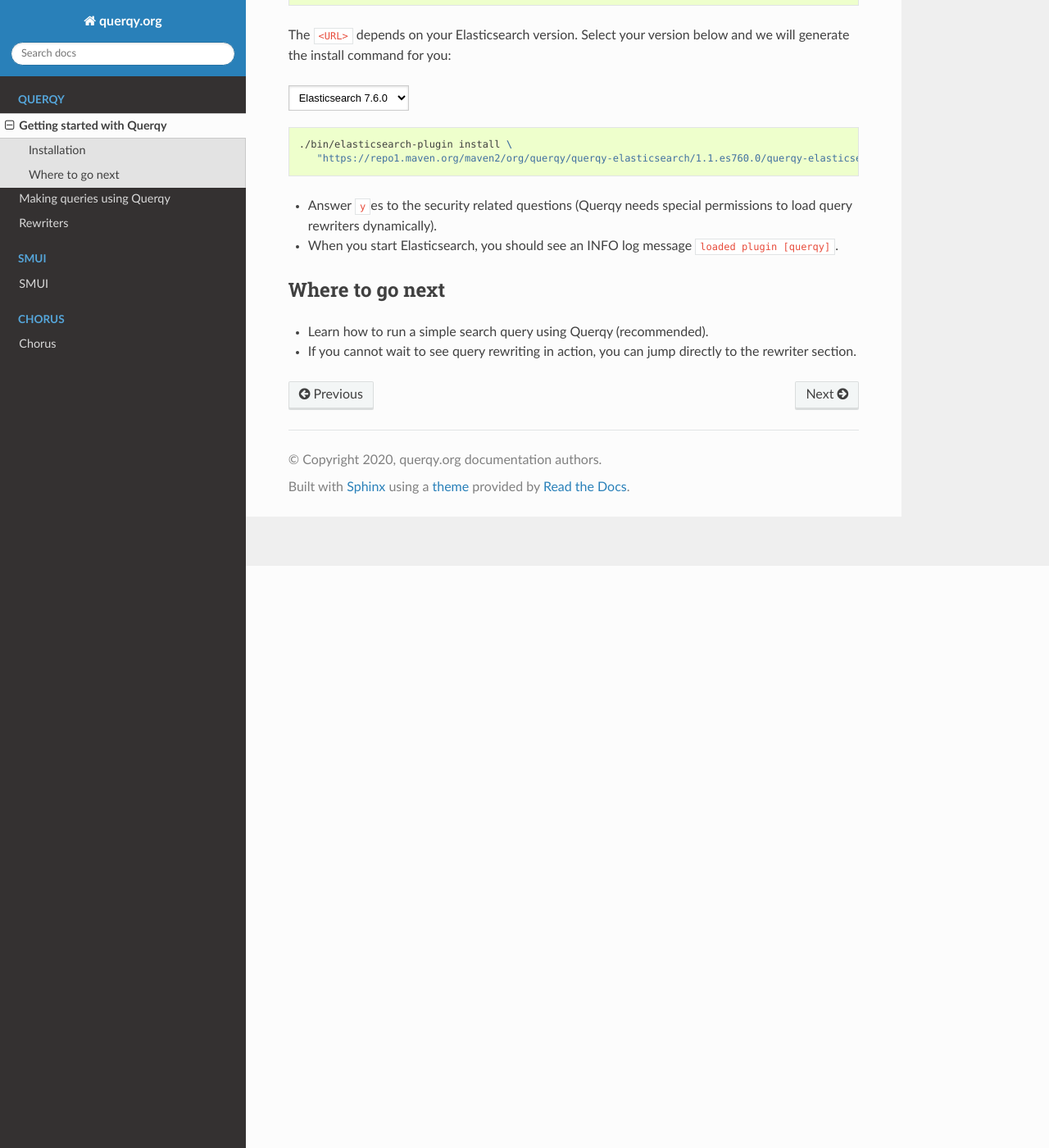
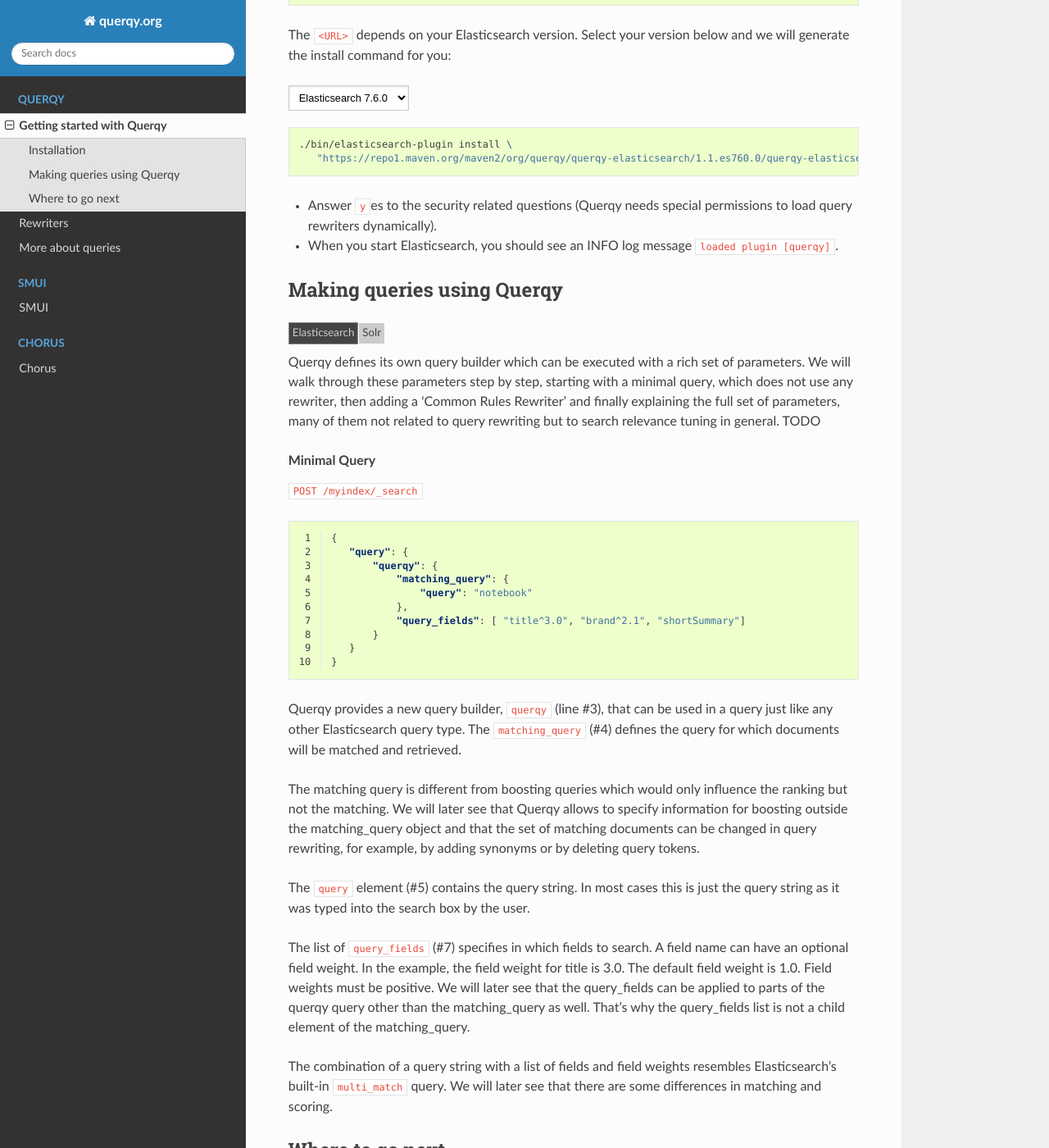
Before and after one commit to querqy/querqy-docs, a Sphinx documentation site: the page built from docs/source/querqy/index.rst, in a window 1280 px wide and 1400 px high, scrolled down 710 px. Shown: the whole window at 82% size. Built offline with Sphinx 7.4.7 and the Read the Docs theme 2.0.0, drawn with Linux system fonts in a browser that asks for light colours; formulas are drawn with MathJax 3; some of the changed text lies outside the part shown.

Commit message:
Adding more about queries.

```diff
--- a/docs/source/index.rst
+++ b/docs/source/index.rst
@@ -38,8 +38,8 @@
 **Further quick links:**
 
 * Setting up SMUI (requires Querqy)
-* Querqy :ref:`'Common Rules Rewriter' <querqy-rewriters-common-rules>` (synonyms,
-  boostings, filters etc.)
+* Querqy :ref:`'Common Rules Rewriter' <querqy-rewriters-common-rules>`
+  (synonyms, boostings, filters etc.)
 
 
 
@@ -51,8 +51,8 @@
    :hidden:
 
    querqy/index
-   querqy/making-queries
    querqy/rewriters
+   querqy/more-about-queries
 
 .. toctree::
    :glob:
--- a/docs/source/querqy/index.rst
+++ b/docs/source/querqy/index.rst
@@ -168,13 +168,125 @@
 
   </div>
 
+.. _querqy-making-queries:
+
+Making queries using Querqy
+===========================
+
+.. include:: se-section.txt
+
+.. rst-class:: elasticsearch
+
+
+.. raw:: html
+
+ <div>
+
+Querqy defines its own query builder which can be executed with a rich set of
+parameters. We will walk through these parameters step by step, starting with a
+minimal query, which does not use any rewriter, then adding a 'Common Rules
+Rewriter' and finally explaining the full set of parameters, many of them not
+related to query rewriting but to search relevance tuning in general. TODO
+
+
+.. rubric:: Minimal Query
+
+:code:`POST /myindex/_search`
+
+.. code-block:: JSON
+   :linenos:
+
+   {
+      "query": {
+          "querqy": {
+              "matching_query": {
+                  "query": "notebook"
+              },
+              "query_fields": [ "title^3.0", "brand^2.1", "shortSummary"]
+          }
+      }
+   }
+
+Querqy provides a new query builder, :code:`querqy` (line #3), that can be used
+in a query just like any other Elasticsearch query type. The
+:code:`matching_query` (#4) defines the query for which documents will be
+matched and retrieved.
+
+The matching query is different from boosting queries which would only influence
+the ranking but not the matching. We will later see that Querqy allows to
+specify information for boosting outside the matching_query object and that the
+set of matching documents can be changed in query rewriting, for example, by
+adding synonyms or by deleting query tokens.
+
+The :code:`query` element (#5) contains the query string. In most cases this is
+just the query string as it was typed into the search box by the user.
+
+The list of :code:`query_fields` (#7) specifies in which fields to search. A
+field name can have an optional field weight. In the example, the field weight
+for title is 3.0. The default field weight is 1.0. Field weights must be
+positive. We will later see that the query_fields can be applied to parts of the
+querqy query other than the matching_query as well. That's why the query_fields
+list is not a child element of the matching_query.
+
+The combination of a query string with a list of fields and field weights
+resembles Elasticsearch's built-in :code:`multi_match` query. We will later see
+that there are some differences in matching and scoring.
+
+
+.. raw:: html
+
+ </div>
+
+.. rst-class:: solr
+
+.. raw:: html
+
+ <div>
+
+If you followed the instructions for installing Querqy, you have configured a
+Querqy query parser in your solrconfig.xml file. This query parser can be used
+with a rich set of parameters. We will walk through these parameters step by
+step, starting with a minimal query, which does not use any rewriter, then
+adding a 'Common Rules' rewriter and finally explaining the full set of
+parameters, many of them not related to query rewriting but to search relevance
+tuning in general. TODO
+
+We will not encode URL parameters in the example for better readability.
+
+.. rubric:: Minimal Query
+
+
+:code:`/solr/mycollection/select?q=notebook&defType=querqy&qf=title^3.0 brand^2.1 shortSummary`
+
+
+The Querqy query parser is enabled using the :code:`defType` parameter.
+
+As usual in Solr, the :code:`q`\  parameter defines the query for which
+documents will be matched and retrieved. In most cases the value of parameter q
+is just the query string as it was typed into the search box by the user. Querqy
+query rewriting can add boosting information outside that query or change the
+set of matching documents, for example, by adding synonyms or by deleting query
+tokens.
+
+
+The :code:`qf` parameter specifies in which fields to search. A field name can
+have an optional field weight. In the example, the field weight for title is
+3.0. The default field weight is 1.0. Field weights must be positive.
+
+The use of the q and qf parameters resembles Solr's built-in :code:`dismax` and
+:code:`edismax` query parser. We will later see that there are some differences
+in how scoring works.
+
+.. raw:: html
+
+ </div>
 
 Where to go next
 ================
 
 * Learn how to run a simple search query using Querqy (recommended).
 * If you cannot wait to see query rewriting in action, you can jump directly to
-  the rewriter section.
+  the :doc:`rewriter section <rewriters>`.
 
 
 
```
Also changed, not shown: docs/source/querqy/making-queries.rst (deleted, +0 -111 lines), docs/source/querqy/more-about-queries.rst (added, +310 -0 lines), docs/source/querqy/rewriters.rst (+5 -5 lines).
